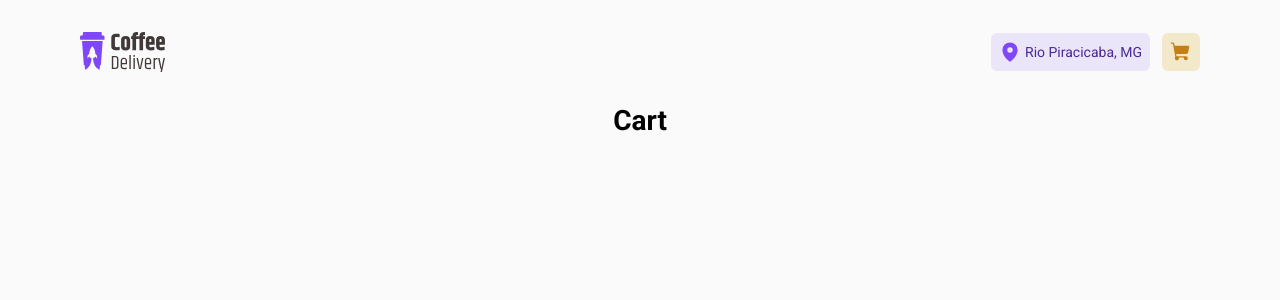
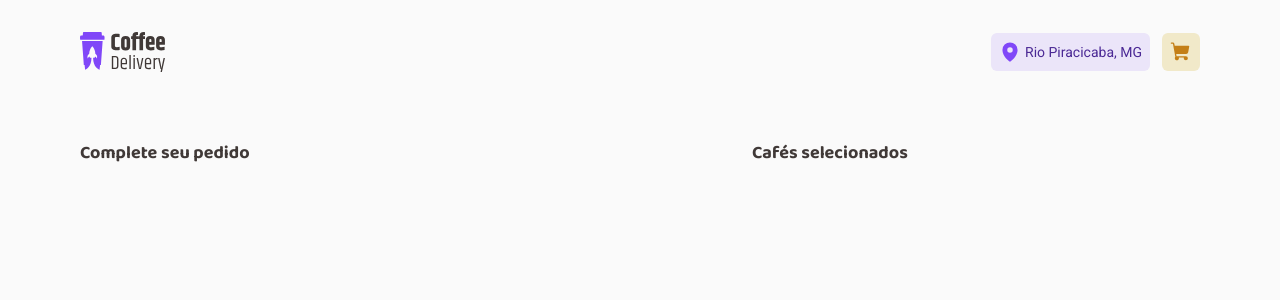
Before and after one commit to gustavocotalima/coffee-delivery, a React (Vite) app: page /cart in a window 1280 px wide. Shown: the top 300 px of the page. Built offline with nearby package versions, Linux system fonts and the light colour scheme.

Commit message:
coffee card update, cart page started

```diff
--- a/src/components/CoffeeCard/index.tsx
+++ b/src/components/CoffeeCard/index.tsx
@@ -1,10 +1,11 @@
 import {
-  ButtonsContainer,
   CoffeeCardContainer,
   FooterContainer,
+  Form,
   Tag,
   TagList,
 } from './styles'
+import { QtyInput } from '../QtyInput'
 import coffeeImage from '../../assets/coffees/Type=Expresso.png'
 import { ShoppingCartSimple } from 'phosphor-react'
 
@@ -23,12 +24,12 @@ export function CoffeeCard() {
         <a>
           R$ <span>9,99</span>
         </a>
-        <ButtonsContainer>
-          <a>-1+</a>
+        <Form>
+          <QtyInput />
           <button type="button">
             <ShoppingCartSimple size={20} weight="fill" />
           </button>
-        </ButtonsContainer>
+        </Form>
       </FooterContainer>
     </CoffeeCardContainer>
   )
--- a/src/components/CoffeeCard/styles.ts
+++ b/src/components/CoffeeCard/styles.ts
@@ -87,7 +87,7 @@ export const FooterContainer = styled.div`
   }
 `
 
-export const ButtonsContainer = styled.div`
+export const Form = styled.form`
   display: flex;
   align-items: center;
   justify-content: space-between;
--- /dev/null
+++ b/src/components/QtyInput/index.tsx
@@ -0,0 +1,16 @@
+import { QtyInputContainer } from './styles'
+import { Minus, Plus } from 'phosphor-react'
+
+export function QtyInput() {
+  return (
+    <QtyInputContainer>
+      <button type="button">
+        <Minus size={20} weight="fill" />
+      </button>
+      <input type="number" name="" id="" value={1} min={1} />
+      <button type="button">
+        <Plus size={20} weight="fill" />
+      </button>
+    </QtyInputContainer>
+  )
+}
--- /dev/null
+++ b/src/components/QtyInput/styles.ts
@@ -0,0 +1,46 @@
+import styled from 'styled-components'
+
+export const QtyInputContainer = styled.div`
+  display: flex;
+  align-items: center;
+  justify-content: center;
+  gap: 0rem;
+  background: ${(props) => props.theme.color.button};
+  border: 0;
+  border-radius: 6px;
+  padding: 0.5rem;
+
+  input::-webkit-outer-spin-button,
+  input::-webkit-inner-spin-button {
+    /* display: none; <- Crashes Chrome on hover */
+    -webkit-appearance: none;
+    margin: 0; /* <-- Apparently some margin are still there even though it's hidden */
+  }
+
+  input[type='number'] {
+    -moz-appearance: textfield; /* Firefox */
+  }
+
+  input {
+    max-width: 1.25rem;
+    width: 100%;
+    border: 0;
+    padding: 0;
+    color: ${(props) => props.theme.color.title};
+    background: transparent;
+    font-family: 'Roboto', sans-serif;
+    font-weight: 400;
+    font-size: ${(props) => props.theme.text.textRegularM};
+    text-align: center;
+  }
+
+  button {
+    display: flex;
+    align-items: center;
+    justify-content: center;
+    color: ${(props) => props.theme.color.purple};
+    background: transparent;
+    border: 0;
+    padding: 0rem;
+  }
+`
--- a/src/pages/Cart/index.tsx
+++ b/src/pages/Cart/index.tsx
@@ -1,7 +1,14 @@
+import { CartContainer, DataContainer, Main } from './styles'
+
 export function Cart() {
   return (
-    <div>
-      <h1>Cart</h1>
-    </div>
+    <Main>
+      <DataContainer>
+        <h1>Complete seu pedido</h1>
+      </DataContainer>
+      <CartContainer>
+        <h1>Cafés selecionados</h1>
+      </CartContainer>
+    </Main>
   )
 }
--- /dev/null
+++ b/src/pages/Cart/styles.ts
@@ -0,0 +1,36 @@
+import styled from 'styled-components'
+
+export const Main = styled.main`
+  width: 100%;
+  max-width: 70rem;
+  display: flex;
+  align-items: flex-start;
+  gap: 2rem;
+  margin-top: 2.5rem;
+
+  h1 {
+    color: ${(props) => props.theme.color.subtitle};
+    font-family: 'Baloo 2', sans-serif;
+    font-weight: 700;
+    font-size: ${(props) => props.theme.text.titleXS};
+    text-align: center;
+    line-height: 100%;
+  }
+`
+
+export const DataContainer = styled.div`
+  width: 100%;
+  max-width: 40rem;
+  display: flex;
+  flex-direction: column;
+  align-items: flex-start;
+  gap: 0.75rem;
+`
+export const CartContainer = styled.div`
+  width: 100%;
+  max-width: 28rem;
+  display: flex;
+  flex-direction: column;
+  align-items: flex-start;
+  gap: 0.75rem;
+`
```
